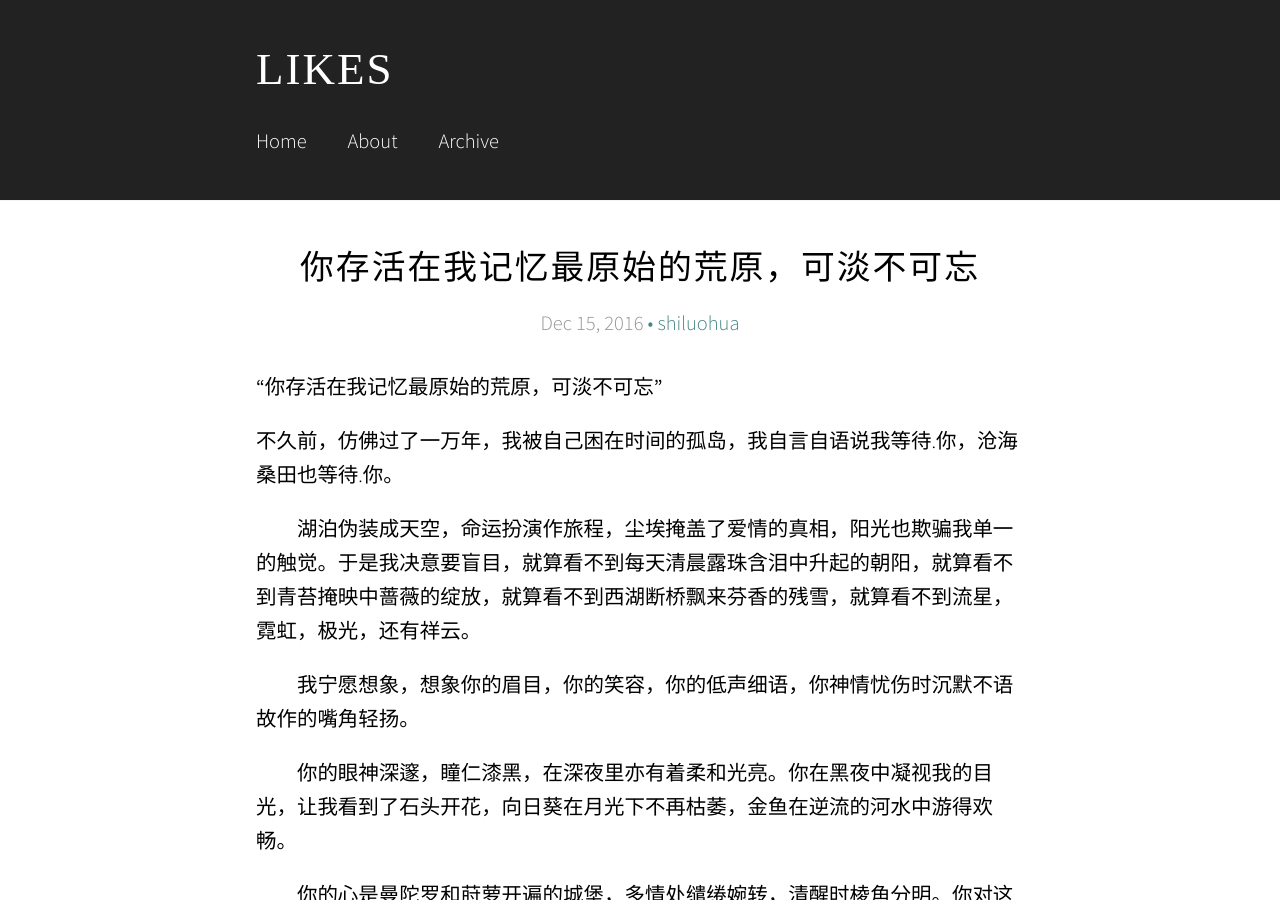
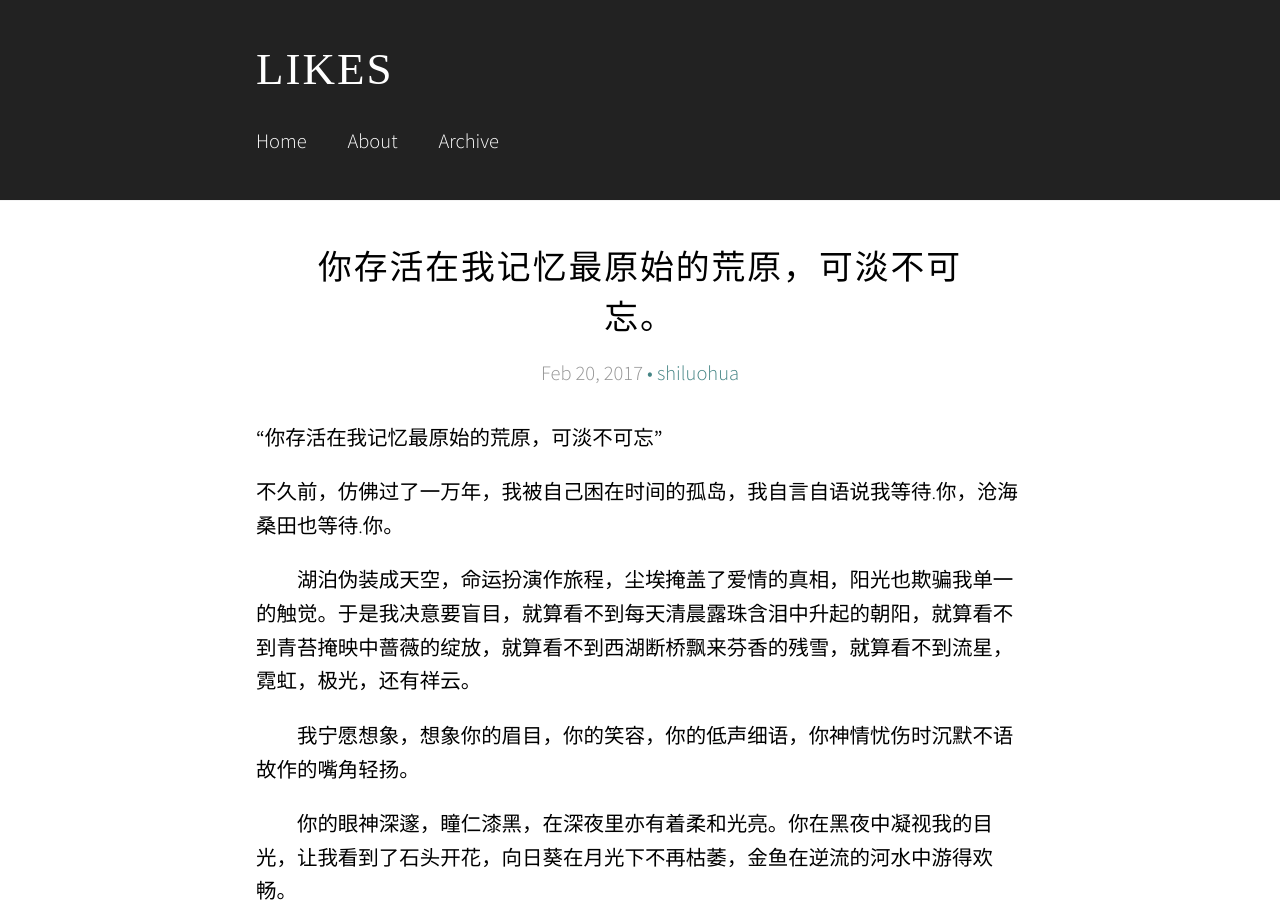
Before and after one commit to qydq/qydq.github.io, a Jekyll site: the page built from _posts/2016-04-15-你存活在我记忆最原始的荒原，可淡不可忘.md, in a window 1280 px wide and 900 px high. Built offline with Jekyll 4.4.1, drawn with Linux system fonts in a browser that asks for light colours; some web fonts are replaced.

Commit message:
Update 2016-04-15-你存活在我记忆最原始的荒原，可淡不可忘.md

```diff
--- a/_posts/2016-04-15-你存活在我记忆最原始的荒原，可淡不可忘.md
+++ b/_posts/2016-04-15-你存活在我记忆最原始的荒原，可淡不可忘.md
@@ -1,6 +1,6 @@
 ---
-title:  "你存活在我记忆最原始的荒原，可淡不可忘"
-date:   2016-12-15 14:30
+title:  "你存活在我记忆最原始的荒原，可淡不可忘。"
+date:   2017-02-20 23:56
 categories: shiluohua
 ---
 
```
